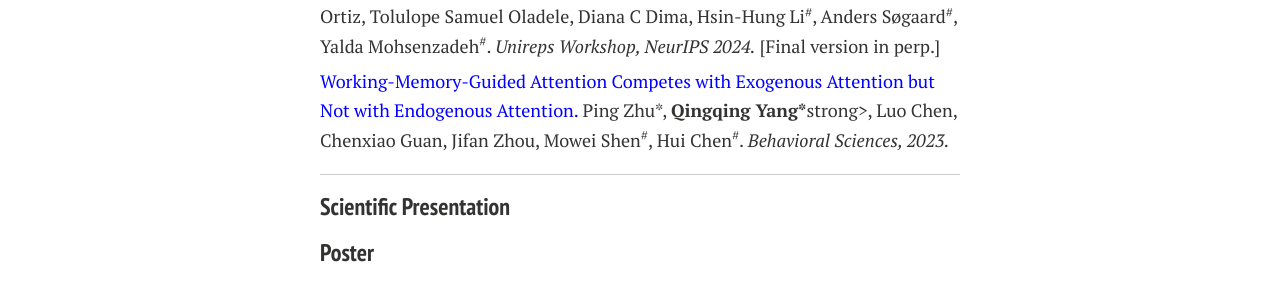
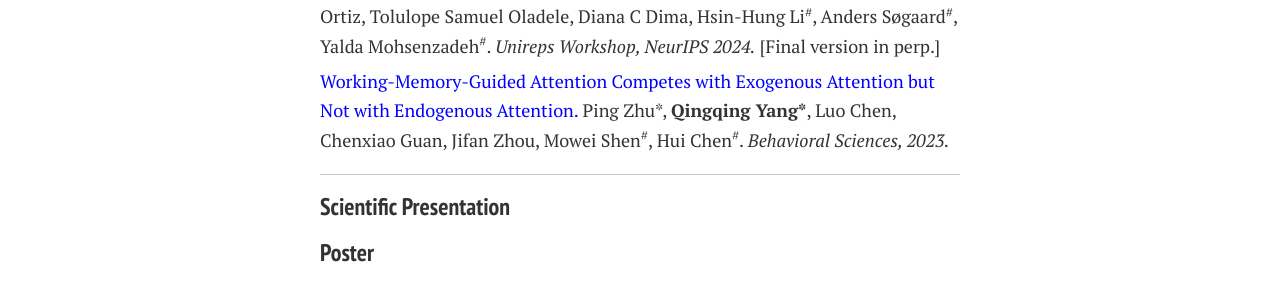
Before and after one commit to Qingqing-Yang-177/Qingqing-Yang-177.github.io, a Jekyll site: the page built from publications.md, in a window 1280 px wide. Shown: the part 417-709 px from the top of the page. Built offline with Jekyll 4.4.1, drawn with Linux system fonts in a browser that asks for light colours; nearby versions of some CDN libraries; comment, search, counter and statistics services are not loaded; a style sheet for code colours, icons or effects is not loaded.

Commit message:
Update publications.md

```diff
--- a/publications.md
+++ b/publications.md
@@ -22,7 +22,7 @@ Lastest Update: Oct 12 2024
 </div>
 
 <div style="margin: 0; margin-bottom: 12px;">
-  <a href="https://www.mdpi.com/2076-328X/13/5/426" style="color: blue;">Working-Memory-Guided Attention Competes with Exogenous Attention but Not with Endogenous Attention.</a> Ping Zhu*, <strong>Qingqing Yang*</strong>strong>, Luo Chen, Chenxiao Guan, Jifan Zhou, Mowei Shen<sup>#</sup>, Hui Chen<sup>#</sup>. <em>Behavioral Sciences, 2023.</em>
+  <a href="https://www.mdpi.com/2076-328X/13/5/426" style="color: blue;">Working-Memory-Guided Attention Competes with Exogenous Attention but Not with Endogenous Attention.</a> Ping Zhu*, <strong>Qingqing Yang*</strong>, Luo Chen, Chenxiao Guan, Jifan Zhou, Mowei Shen<sup>#</sup>, Hui Chen<sup>#</sup>. <em>Behavioral Sciences, 2023.</em>
 </div>
 
 ---
```
